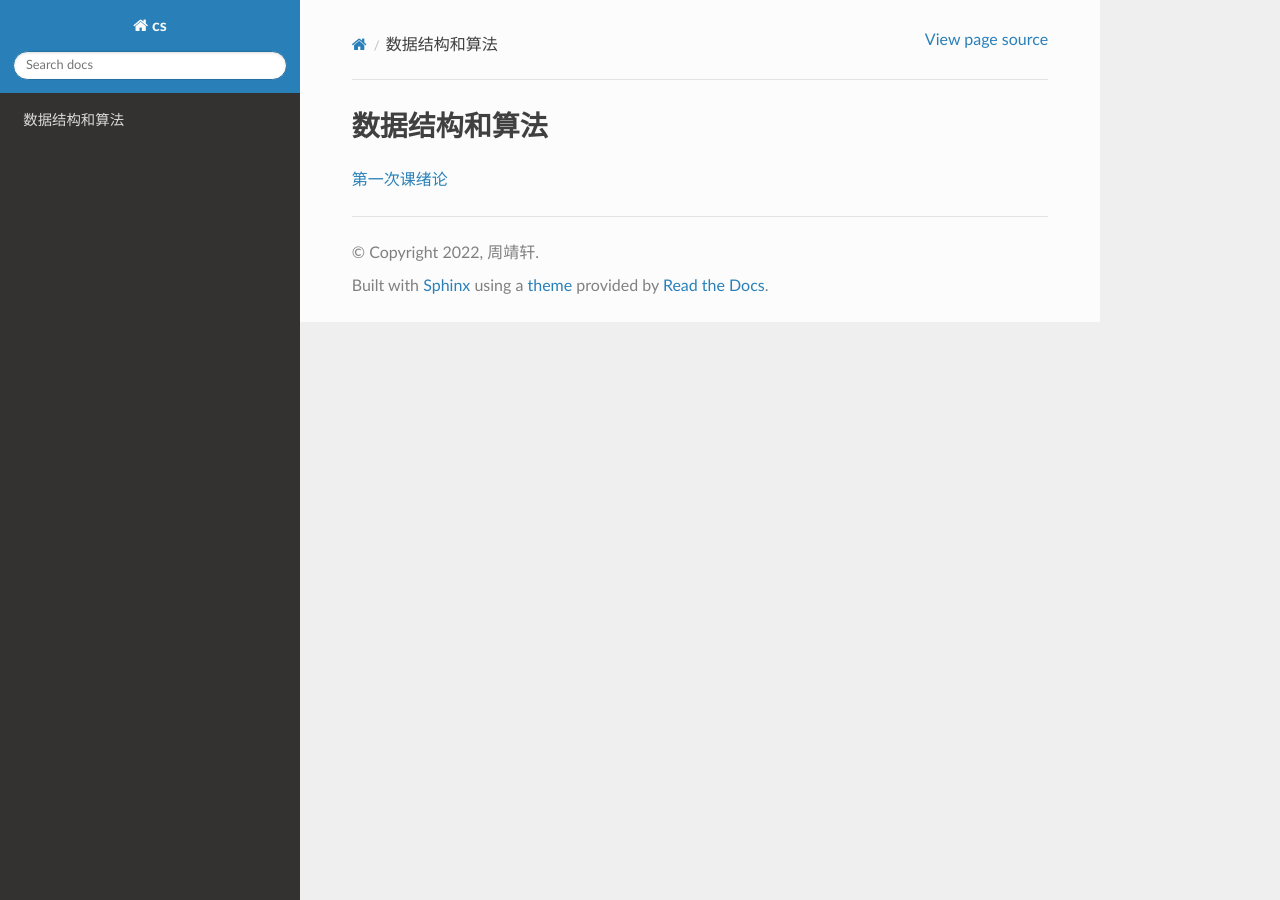
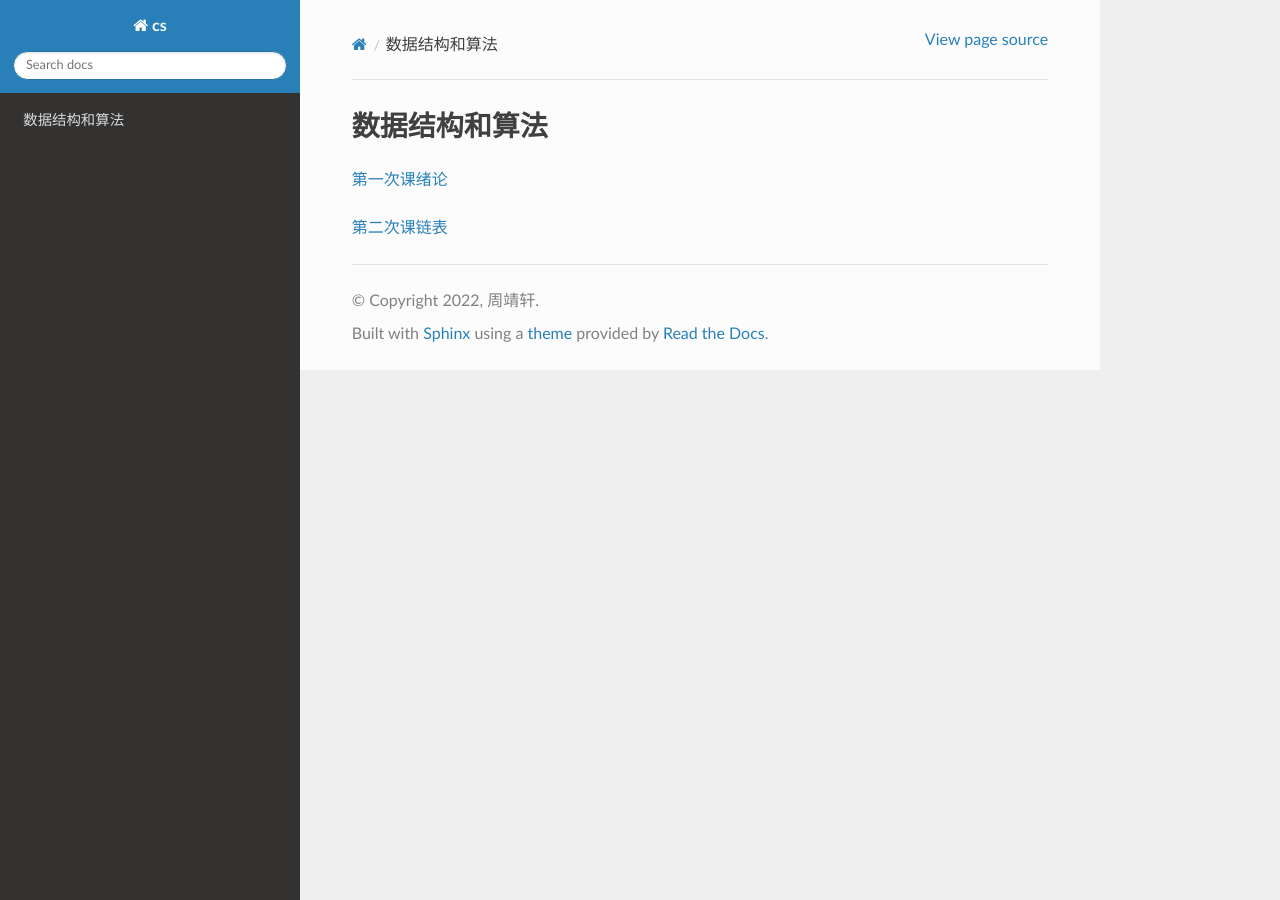
Before and after one commit to GodBlessChina/ds2022, a Sphinx documentation site: the page built from source/index.rst, in a window 1280 px wide. Built offline with Sphinx 7.4.7 and the Read the Docs theme 2.0.0, drawn with Linux system fonts in a browser that asks for light colours.

Commit message:
编译首页

```diff
--- a/source/index.rst
+++ b/source/index.rst
@@ -7,3 +7,6 @@
 ==============================
 
 `第一次课绪论 <https://godblesschina.github.io/ds2022/第一次课绪论.html>`_
+
+
+`第二次课链表 <https://godblesschina.github.io/ds2022/第二次课链表.html>`_
```
Also changed, not shown: 5 other files.
